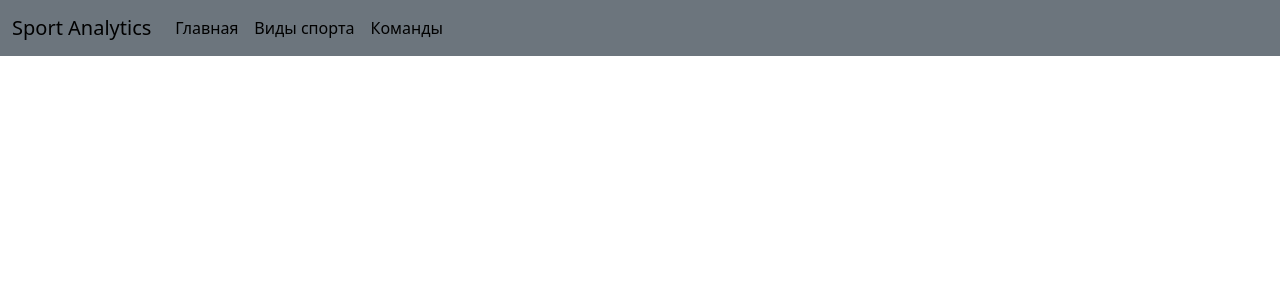
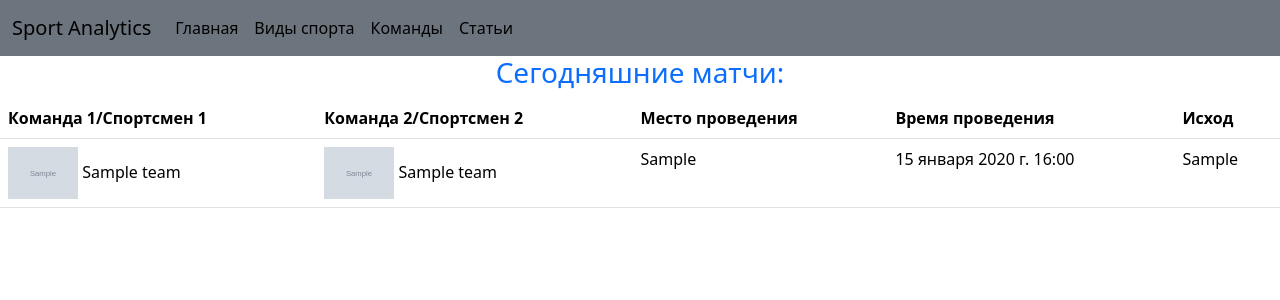
Before and after one commit to Gleb4ik2001/Sport_analytic_django, a Django app: template apps/main/templates/main/index.html in a window 1280 px wide. Shown: the top 300 px of the page. Run offline with Django 4.2, Linux system fonts and the light colour scheme; the template is opened without the code that fills it: values that come from a table or form of the project are taken from there, others are empty; tables that the repository leaves empty hold one stand-in row (values such as "Sample post"); grey boxes marked "Sample" are stand-in pictures.

Commit message:
added games output

```diff
--- a/apps/main/models.py
+++ b/apps/main/models.py
@@ -46,7 +46,9 @@ class Team(models.Model):
     )
     logo = models.ImageField(
         verbose_name='логотип',
-        upload_to='logos/'
+        upload_to='logos',
+        null=True,
+        blank=True
     )
     country = models.ForeignKey(
         to=Country,
@@ -141,6 +143,10 @@ class Game(models.Model):
 
     def __str__(self) -> str:
         return f'{self.team1} VS {self.team2} result: {self.result}'
+    class Meta:
+        verbose_name = 'игра'
+        verbose_name_plural = 'игры'
+        ordering = ('-date_time',)
 
 class Stat(models.Model):
     """Stat model"""
@@ -206,6 +212,11 @@ class News(models.Model):
     def __str__(self) -> str:
         return f'Заголовок: {self.title} Автор: {self.author}'
 
+    class Meta:
+        verbose_name = 'новость'
+        verbose_name_plural = 'новости'
+        ordering = ('-publication_date',)
+
 class Analysis(models.Model):
     game = models.ForeignKey(
         to=Game,
--- a/apps/main/templates/main/index.html
+++ b/apps/main/templates/main/index.html
@@ -1,22 +1,24 @@
+{% load static %}
 <!DOCTYPE html>
 <html lang="en">
 <head>
     <meta charset="UTF-8">
     <meta name="viewport" content="width=device-width, initial-scale=1.0">
-    <link href="https://cdn.jsdelivr.net/npm/bootstrap@5.3.0/dist/css/bootstrap.min.css" rel="stylesheet" integrity="sha384-9ndCyUaIbzAi2FUVXJi0CjmCapSmO7SnpJef0486qhLnuZ2cdeRhO02iuK6FUUVM" crossorigin="anonymous">
+    <link href="https://cdn.jsdelivr.net/npm/bootstrap@5.3.1/dist/css/bootstrap.min.css" rel="stylesheet" integrity="sha384-4bw+/aepP/YC94hEpVNVgiZdgIC5+VKNBQNGCHeKRQN+PtmoHDEXuppvnDJzQIu9" crossorigin="anonymous">
+</head>
     <title>Sport Analytics</title>
 </head>
 <body>
     <nav class="navbar navbar-expand-md navbar-light bg-secondary">
         <div class="container-fluid">
-            <a class="navbar-brand text-black" href="#">Sport Analytics</a>
+            <a class="navbar-brand text-black" href="{% url 'main' %}">Sport Analytics</a>
             <button class="navbar-toggler" type="button" data-bs-toggle="collapse" data-bs-target="#navbarID"aria-controls="navbarID" aria-expanded="false" aria-label="Toggle navigation">
                 <span class="navbar-toggler-icon"></span>
             </button>
             <div class="collapse navbar-collapse" id="navbarID">
                 <ul class="navbar-nav">
                     <li class="nav-item">
-                    <a class="nav-link active text-black" aria-current="page" href="#">Главная</a>
+                    <a class="nav-link active text-black" aria-current="page" href="{% url 'main' %}">Главная</a>
                     </li>
                 </ul>
                 <ul class="navbar-nav">
@@ -29,10 +31,61 @@
                     <a class="nav-link active text-black" aria-current="page" href="#">Команды</a>
                     </li>
                 </ul>
+                <ul class="navbar-nav">
+                    <li class="nav-item">
+                    <a class="nav-link active text-black" aria-current="page" href="#">Статьи</a>
+                    </li>
+                </ul>
             </div>
         </div>
     </nav>
+    <h3 class="text-center text-primary">Сегодняшние матчи:</h3>
+    <table class="table">
+        <thead>
+          <tr>
+            <th scope="col">Команда 1/Спортсмен 1</th>
+            <th scope="col">Команда 2/Спортсмен 2</th>
+            <th scope="col">Место проведения</th>
+            <th scope="col">Время проведения</th>
+            <th scope="col">Исход</th>
+          </tr>
+        </thead>
+        <tbody>
+        {% for game in games %}
+          <tr>
+            <td>
+            {% if game.team1.logo %}
+            <img src="{{ game.team1.logo.url }}" width="70px" height="100%" alt="">
+            {% endif %}
+                {{ game.team1 }}
+            </td>
+            <td>
+                {% if game.team1.logo %}
+                <img src="{{ game.team2.logo.url }}" width="70px" height="100%"  alt="">
+                {% endif %}
+                {{ game.team2 }}
+            </td>
+            <td>{{ game.venue }}</td>
+            <td>{{ game.date_time }}</td>
+            <td>{{ game.result }}</td>
+          </tr>
+        {% endfor %}
+          <!-- <tr>
+            <th scope="row">2</th>
+            <td>Jacob</td>
+            <td>Thornton</td>
+            <td>@fat</td>
+            <td>@fat1</td>
+          </tr>
+          <tr>
+            <th scope="row">3</th>
+            <td colspan="2">Larry the Bird</td>
+            <td>@twitter</td>
+            <td>@fat</td>
+          </tr> -->
+        </tbody>
+      </table>
     <script src="https://cdn.jsdelivr.net/npm/@popperjs/core@2.11.8/dist/umd/popper.min.js" integrity="sha384-I7E8VVD/ismYTF4hNIPjVp/Zjvgyol6VFvRkX/vR+Vc4jQkC+hVqc2pM8ODewa9r" crossorigin="anonymous"></script>
-    <script src="https://cdn.jsdelivr.net/npm/bootstrap@5.3.0/dist/js/bootstrap.min.js" integrity="sha384-fbbOQedDUMZZ5KreZpsbe1LCZPVmfTnH7ois6mU1QK+m14rQ1l2bGBq41eYeM/fS" crossorigin="anonymous"></script>
+    <script src="https://cdn.jsdelivr.net/npm/bootstrap@5.3.1/dist/js/bootstrap.min.js" integrity="sha384-Rx+T1VzGupg4BHQYs2gCW9It+akI2MM/mndMCy36UVfodzcJcF0GGLxZIzObiEfa" crossorigin="anonymous"></script>
 </body>
 </html>
--- a/apps/main/urls.py
+++ b/apps/main/urls.py
@@ -6,14 +6,5 @@ from .views import MainView
 
 
 urlpatterns = [
-    path('main/',MainView.as_view())
+    path('',MainView.as_view(),name='main')
 ]
-
-urlpatterns += static(
-    settings.STATIC_URL,
-    document_root=settings.STATIC_ROOT
-)
-urlpatterns += static(
-    settings.MEDIA_URL,
-    document_root=settings.MEDIA_ROOT
-)
--- a/settings/base.py
+++ b/settings/base.py
@@ -88,4 +88,6 @@ USE_TZ = True
 
 STATIC_URL = 'static/'
 
+MEDIA_URL = 'media/'
+
 DEFAULT_AUTO_FIELD = 'django.db.models.BigAutoField'
```
Also changed, not shown: apps/main/views.py (+6 -1 lines), apps/main/migrations/0002_alter_game_options_alter_news_options.py (added), apps/main/migrations/0003_alter_team_logo.py (added), apps/main/migrations/0004_alter_team_logo.py (added), apps/main/migrations/0005_alter_team_logo.py (added), apps/main/migrations/0006_alter_team_logo.py (added).
